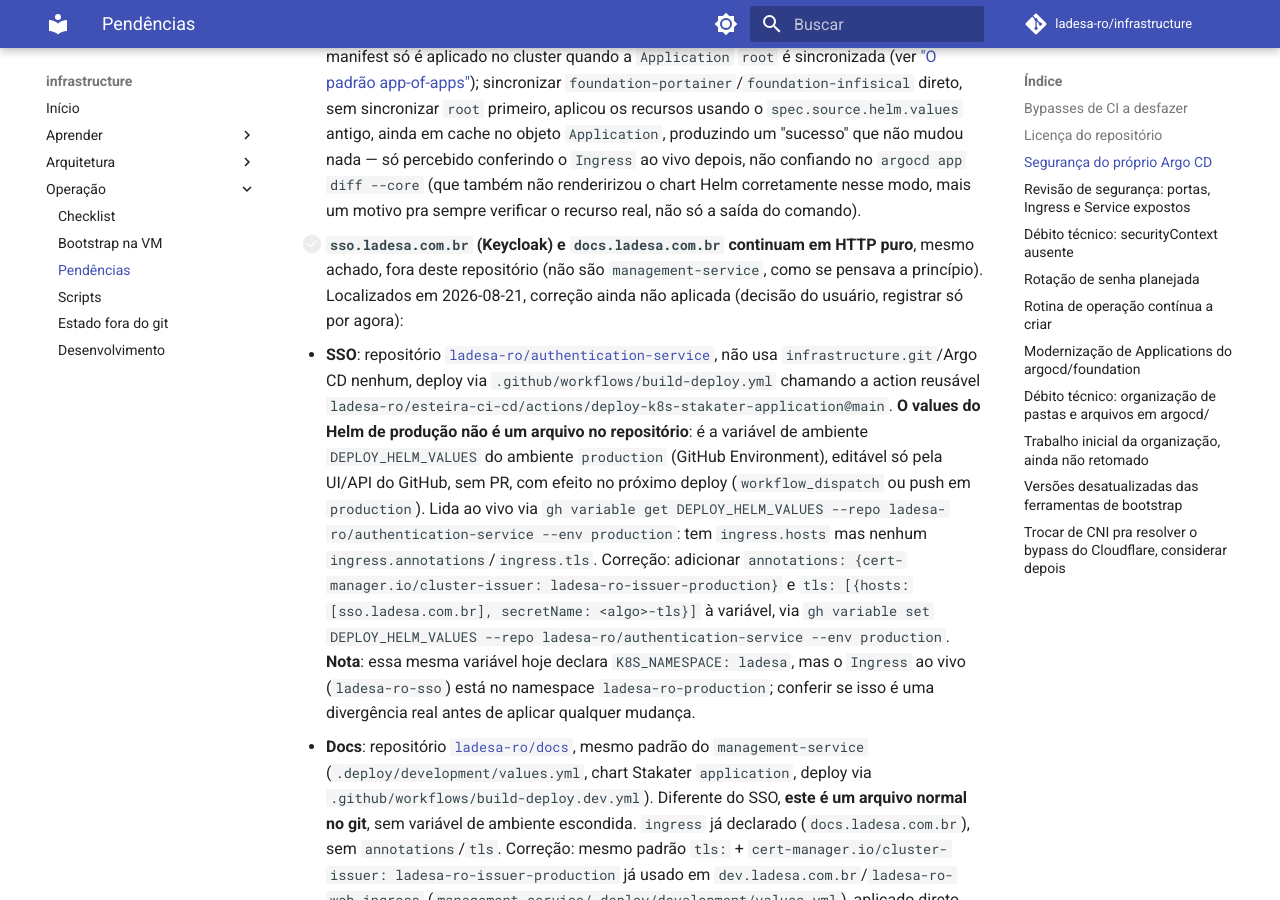
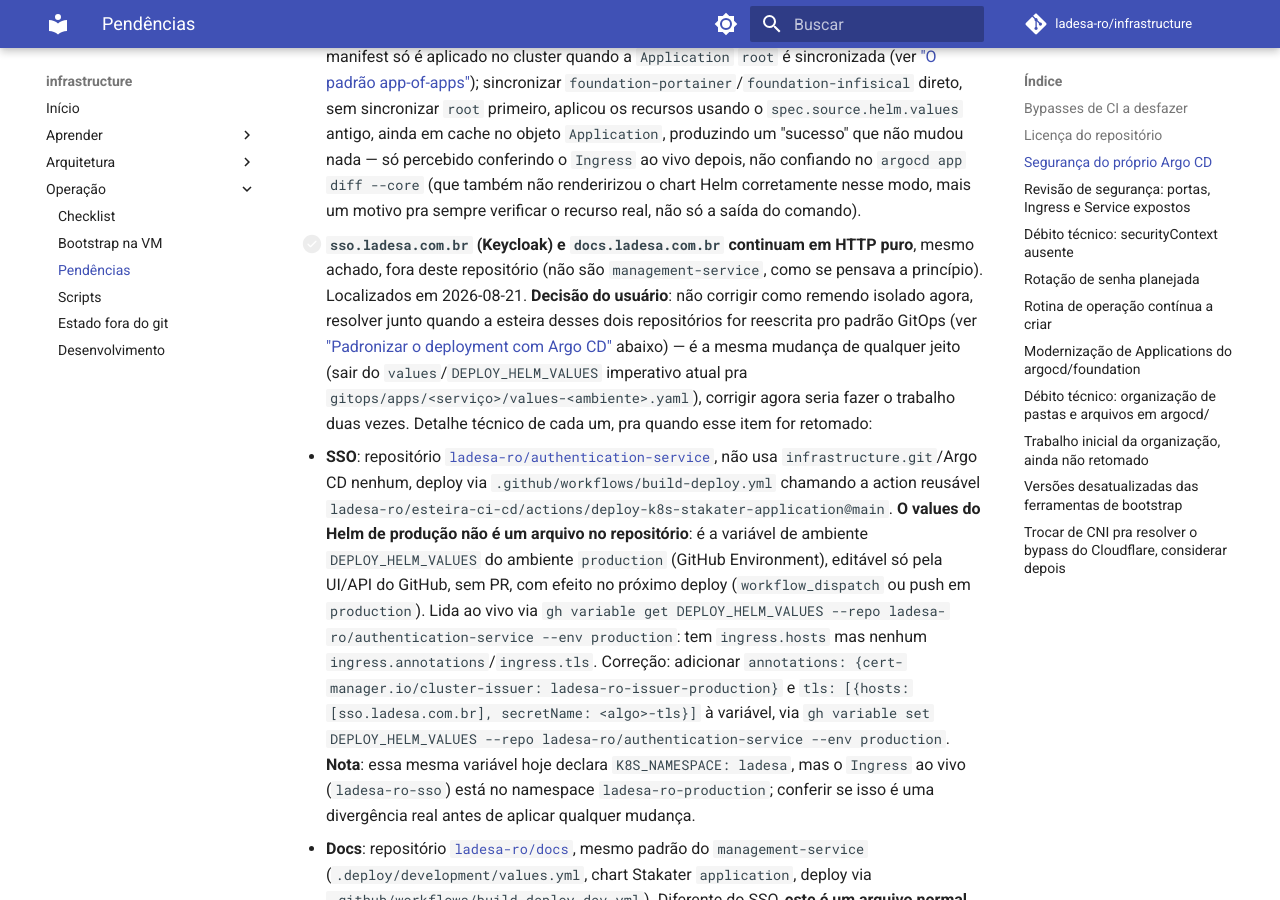
Before and after one commit to ladesa-ro/infrastructure, an MkDocs documentation site: the page built from docs/operacao/pendencias.md, in a window 1280 px wide and 900 px high, scrolled down 1803 px. Built offline with MkDocs 1.6.1 and Material for MkDocs 9.7.7, drawn with Linux system fonts in a browser that asks for light colours; comment, search, counter and statistics services are not loaded.

Commit message:
docs(pendencias): bundle sso/docs TLS fix into gitops standardization

```diff
--- a/docs/operacao/pendencias.md
+++ b/docs/operacao/pendencias.md
@@ -21,7 +21,7 @@ Achados da auditoria de 2026-08-21 (ver [Aprender: Argo CD](../aprender/argocd.m
 - [x] **TLS real na UI/API do Argo CD**: resolvido. Estava em HTTP puro sem redirect (confirmado ao vivo com `curl`, `HTTP 200` completo na porta 80) e, na 443, caía no certificado autoassinado padrão do Traefik. Corrigido com `server.ingress.tls: true` + annotation `cert-manager.io/cluster-issuer: ladesa-ro-issuer-production`; certificado real do Let's Encrypt confirmado (`argocd-server-tls`, válido até 2026-11-19).
 - [x] **`resources` (requests/limits) em todos os componentes do Argo CD**: resolvido, mas revelou um achado maior (ver "Node sem folga de memória" abaixo). Também desligados `dex`/`notifications` (rodavam sem nenhuma configuração real) e zerado `applicationSet.replicas` (nenhum `ApplicationSet` existe no cluster).
 - [x] **TLS real em `infisical.ladesa.com.br`, `portainer.ladesa.com.br` e `adminer.ladesa.com.br`**: resolvido em 2026-08-21, mesmo padrão do Argo CD (`tls:` + `cert-manager.io/cluster-issuer: ladesa-ro-issuer-production`), certificados reais do Let's Encrypt confirmados ao vivo pros três. O `Ingress` do `adminer` não existia no git (criado fora de banda pela UI do Portainer, `io.portainer.kubernetes.ingress.owner: unknown`), trazido pro git agora em `argocd/foundation/dados/adminer.yaml`. Pegadinha real descoberta no processo: `portainer`/`infisical` têm seu `Ingress` gerado por chart Helm com `values` embutido direto no manifest da `Application` (`argocd/apps/`), e esse manifest só é aplicado no cluster quando a `Application` `root` é sincronizada (ver ["O padrão app-of-apps"](../aprender/argocd.md#o-padrao-app-of-apps)); sincronizar `foundation-portainer`/`foundation-infisical` direto, sem sincronizar `root` primeiro, aplicou os recursos usando o `spec.source.helm.values` antigo, ainda em cache no objeto `Application`, produzindo um "sucesso" que não mudou nada — só percebido conferindo o `Ingress` ao vivo depois, não confiando no `argocd app diff --core` (que também não renderirizou o chart Helm corretamente nesse modo, mais um motivo pra sempre verificar o recurso real, não só a saída do comando).
-- [ ] **`sso.ladesa.com.br` (Keycloak) e `docs.ladesa.com.br` continuam em HTTP puro**, mesmo achado, fora deste repositório (não são `management-service`, como se pensava a princípio). Localizados em 2026-08-21, correção ainda não aplicada (decisão do usuário, registrar só por agora):
+- [ ] **`sso.ladesa.com.br` (Keycloak) e `docs.ladesa.com.br` continuam em HTTP puro**, mesmo achado, fora deste repositório (não são `management-service`, como se pensava a princípio). Localizados em 2026-08-21. **Decisão do usuário**: não corrigir como remendo isolado agora, resolver junto quando a esteira desses dois repositórios for reescrita pro padrão GitOps (ver ["Padronizar o deployment com Argo CD"](#trabalho-inicial-da-organizacao-ainda-nao-retomado) abaixo) — é a mesma mudança de qualquer jeito (sair do `values`/`DEPLOY_HELM_VALUES` imperativo atual pra `gitops/apps/<serviço>/values-<ambiente>.yaml`), corrigir agora seria fazer o trabalho duas vezes. Detalhe técnico de cada um, pra quando esse item for retomado:
   - **SSO**: repositório [`ladesa-ro/authentication-service`](https://github.com/ladesa-ro/authentication-service), não usa `infrastructure.git`/Argo CD nenhum, deploy via `.github/workflows/build-deploy.yml` chamando a action reusável `ladesa-ro/esteira-ci-cd/actions/deploy-k8s-stakater-application@main`. **O values do Helm de produção não é um arquivo no repositório**: é a variável de ambiente `DEPLOY_HELM_VALUES` do ambiente `production` (GitHub Environment), editável só pela UI/API do GitHub, sem PR, com efeito no próximo deploy (`workflow_dispatch` ou push em `production`). Lida ao vivo via `gh variable get DEPLOY_HELM_VALUES --repo ladesa-ro/authentication-service --env production`: tem `ingress.hosts` mas nenhum `ingress.annotations`/`ingress.tls`. Correção: adicionar `annotations: {cert-manager.io/cluster-issuer: ladesa-ro-issuer-production}` e `tls: [{hosts: [sso.ladesa.com.br], secretName: <algo>-tls}]` à variável, via `gh variable set DEPLOY_HELM_VALUES --repo ladesa-ro/authentication-service --env production`. **Nota**: essa mesma variável hoje declara `K8S_NAMESPACE: ladesa`, mas o `Ingress` ao vivo (`ladesa-ro-sso`) está no namespace `ladesa-ro-production`; conferir se isso é uma divergência real antes de aplicar qualquer mudança.
   - **Docs**: repositório [`ladesa-ro/docs`](https://github.com/ladesa-ro/docs), mesmo padrão do `management-service` (`.deploy/development/values.yml`, chart Stakater `application`, deploy via `.github/workflows/build-deploy.dev.yml`). Diferente do SSO, **este é um arquivo normal no git**, sem variável de ambiente escondida. `ingress` já declarado (`docs.ladesa.com.br`), sem `annotations`/`tls`. Correção: mesmo padrão `tls:` + `cert-manager.io/cluster-issuer: ladesa-ro-issuer-production` já usado em `dev.ladesa.com.br`/`ladesa-ro-web-ingress` (`management-service/.deploy/development/values.yml`), aplicado direto nesse arquivo, via PR normal.
 - [ ] **`argocd-initial-admin-secret` ainda existe no cluster**, com a senha original de bootstrap. Antes de apagar (reduzir quem consegue ler a senha original via `get secret`), confirmar que a senha atual do usuário `admin` foi trocada e está salva em algum gerenciador de senha; apagar sem confirmar isso arrisca lockout do próprio Argo CD.
```
